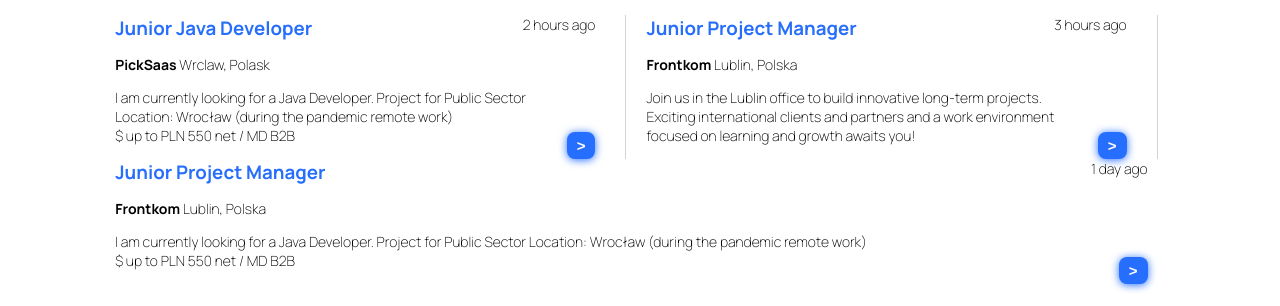
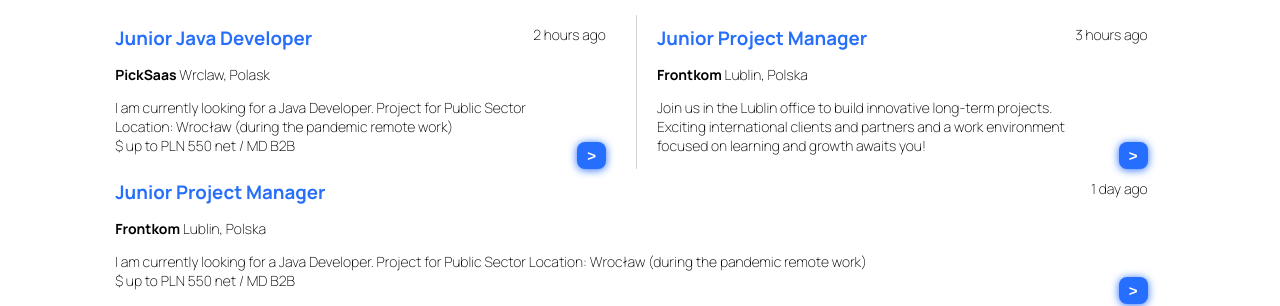
Before and after one commit to MK-Codecademy/Richard-Convery-JJO-Front-End-Coding-Challenge, a plain HTML site: page Index.html in a window 1280 px wide. Shown: the part 496-802 px from the top of the page. Drawn offline with Linux system fonts and the light colour scheme.

Commit message:
Altering how the lines inbetween 'jobs' display

```diff
--- a/Index.html
+++ b/Index.html
@@ -62,8 +62,6 @@
                 $ up to PLN 550 net / MD B2B</p>
                 <button class="btn-sq">></button>
             </div>
-            <div class="job-border1"></div>
-            <div class="job-border2"></div>
             <div class="job">
                 <div class="job-top">
                     <h3>Junior Project Manager</h3>
@@ -76,8 +74,6 @@
                 <p>Join us in the Lublin office to build innovative long-term projects. Exciting international clients and partners and a work environment focused on learning and growth awaits you!</p>
                 <button class="btn-sq">></button>
             </div>
-            <div class="job-border1"></div>
-            <div class="job-border2"></div>
             <div class="job">
                 <div class="job-top">
                     <h3>Junior Project Manager</h3>
--- a/Resources/CSS/style.css
+++ b/Resources/CSS/style.css
@@ -76,15 +76,22 @@ li {
     flex-grow: 1;
     margin-right: 30px;
     position: relative;
-    /* border-left: lawngreen 1px solid; */
+    border-left: lightgray 1px solid;
+    padding-left:20px;
+}
 
+div.job:nth-child(1) {
+    border-left: none;
+    padding-left: 0px;
 }
-.job-border1 {
-    flex-basis: auto;
-    border-right: lightgray 1px solid;
+@media (max-width: 1399px) {
+div.job:nth-child(odd):last-child:not(:only-child){
+    padding-left: 0px;
+    border-left: none;
 }
-.job-border2 {
-    width: 20px;
+.job{
+    padding-top: 10px;
+}
 }
 div p {
     max-width: 90%;
```
Also changed, not shown: 1 other file.
